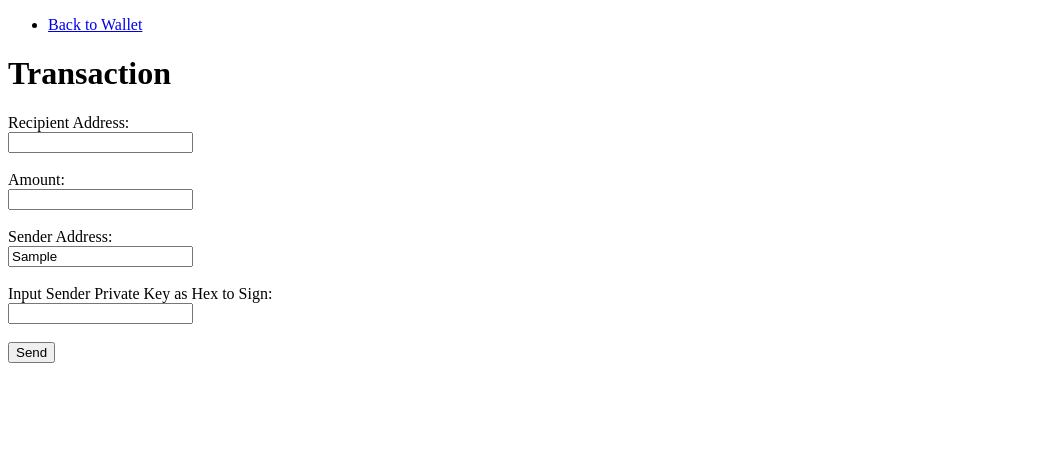
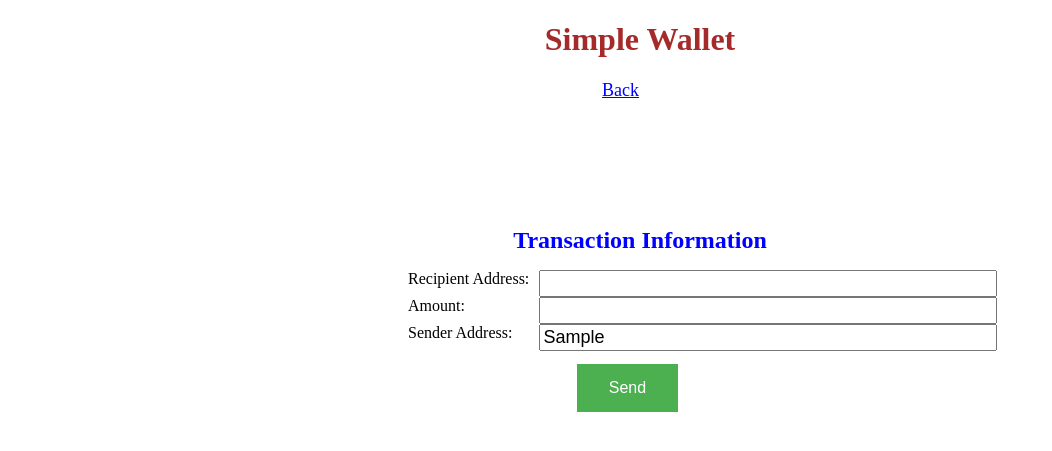
Before and after one commit to nhtung96/simple-wallet-dapp, a Flask app: template templates/transaction.html in a window 1280 px wide. Shown: the top 451 px of the page, without its empty margins (0-1052 px from the left). Run offline with Flask 2, Linux system fonts and the light colour scheme; the template is opened without the code that fills it: most values are stand-ins (such as "Sample title", 1, 10 or a date in 2020).

Commit message:
update branch

```diff
--- a/app.py
+++ b/app.py
@@ -5,6 +5,7 @@ from account import wallet
 from user import user_model as dbHandler
 from account import wallet_model as dbWallet
 import json
+
 
 app = Flask(__name__)
 
@@ -38,6 +39,74 @@ def backup():
         return render_template('backup.html', private_key=main_wallet_api.getPKHex())
     else:
         return render_template('backup.html', msg="Wrong passphrase")
+
+@app.route('/restore_by_keystore', methods=['POST'])
+def restore_by_keystore():
+    account_name = request.form['account_name']
+    # print("account_name", account_name)
+    _wallet = list_wallet.select_account(account_name=account_name)
+    # print(account_name, _wallet.account_name, _wallet.address)
+    result = main_wallet_api.restore_by_keystore(json.loads(_wallet.keystore),\
+                                                 main_account.password, account_name=account_name)
+    # print(main_wallet_api.address)
+    if request.form['action'] == 'Choose':
+        ## Restore wallet account
+        if result == "Success":
+            list_wallet.insertWallet(main_account.username, main_wallet_api.address, _wallet.keystore, main_wallet_api.account_name)
+            return redirect("/wallet_info")
+        else:
+            list_wallet.removeWallet(account_name=account_name)
+            return redirect("/account")
+    elif request.form['action'] == 'Remove':
+        list_wallet.removeWallet(account_name=account_name)
+        return redirect("/account")
+    elif request.form['action'] == 'Show Key':
+        return render_template('backup.html')
+
+@app.route('/wallet_info')
+def wallet_info():
+    main_wallet_api.update_wallet()
+    return render_template('wallet.html', address = main_wallet_api.address, username=main_account.username,\
+                            balance = main_wallet_api.balance, transactions=main_wallet_api.transactions)
+
+@app.route('/restore')
+def restore():
+	return render_template('restore.html')
+
+@app.route('/restore_wallet', methods=['POST'])
+def restore_wallet():
+    private_key = request.form['private_key']
+    account_name = request.form['account_name']
+    result = main_wallet_api.restore_wallet(private_key, account_name)
+    keystore = main_wallet_api.get_keystore(main_account.password)
+    if result == "Success":
+        status, msg = list_wallet.insertWallet(main_account.username, main_wallet_api.address, keystore, main_wallet_api.account_name)
+        if status:
+            return redirect("/wallet_info")
+        else:
+            return render_template('restore.html', error=msg)
+    else:
+        return render_template('restore.html', error=result)
+
+@app.route('/create')
+def create():
+    # Register account
+    main_wallet_api.create_wallet()
+    return render_template('create.html', address = main_wallet_api.address, private_key = main_wallet_api.private_key)
+
+@app.route('/create_wallet', methods=['POST'])
+def create_wallet():
+    # Register account
+    account_name = request.form["account_name"]
+    main_wallet_api.update_account_name(account_name=account_name)
+    keystore = main_wallet_api.get_keystore(main_account.password)
+    status, msg = list_wallet.insertWallet(main_account.username, main_wallet_api.address, keystore, account_name)
+    print("Save DB: ",  main_wallet_api.address)
+    if status:
+        return redirect("/wallet_info")
+    else:
+        return render_template('create.html', address = main_wallet_api.address, private_key = main_wallet_api.private_key, msg=msg)
+
 
 @app.route('/restore_by_keystore', methods=['POST'])
 def restore_by_keystore():
--- a/templates/index.html
+++ b/templates/index.html
@@ -43,7 +43,7 @@
     <h1>Welcome to Simple Wallet dApp</h1>
       <br \>
     <div>
-      <button onclick="window.location.href='{{ url_for ('login') }}';">Login</button>
+      <button onclick="window.location.href='{{ url_for( 'login') }}';">Login</button>
       <button onclick="window.location.href='{{ url_for( 'register') }}';">Sign Up</button>
     </div>
     <br \>
--- a/templates/transaction.html
+++ b/templates/transaction.html
@@ -3,27 +3,105 @@
 <html>
 <head>
     <title>Transaction</title>
+    <style>
+        h1.login {
+         color:blue;
+         /* margin-left: 46%; */
+         margin-top: 10%;
+         font-size: x-large;
+         text-align:center;
+       }
+
+       a.Home {
+         font-size:large;
+         text-align:center;
+         margin-left: 47%;
+         color: blue;
+       }
+
+       form {
+         /* margin-left: 42%; */
+         /* text-align:center; */
+       }
+
+       div.footer {
+         /* margin-left: 45%; */
+         margin-top: 10%;
+         text-align:center;
+       }
+
+       div.header{
+         margin-top: 10%
+       }
+
+       input.button {
+         background-color: #4CAF50; /* Green */
+         border: none;
+         color: white;
+         padding: 15px 32px;
+         text-align: center;
+         text-decoration: none;
+         display: inline-block;
+         font-size: 16px;
+         margin-top:1%;
+         margin-left: 45%;
+       }
+
+       input {
+         font-size: large;
+       }
+
+       div.register {
+         text-align: center;
+         margin-top:1%;
+       }
+
+       a.logout {
+         font-size:x-large;
+         text-align:center;
+         margin-left: 47%;
+         color: blue;
+         margin-top: 2%;
+        }
+
+      div.output {
+        width: 762px;
+        /* width: fit-content; */
+
+        background-color: gainsboro;
+        margin-left: 25%;
+        padding: 30px 30px 30px 30px;
+        font-size: x-large;
+        text-align: center;
+        align-items: center;
+      }
+
+      div.label {
+        float:left;
+        margin-left: 400px;
+      }
+
+     </style>
 </head>
 <body>
-    <nav>
-        <ul>
-          <li><a href="/wallet_info">Back to Wallet</a></li>
-        </ul>
-      </nav>
-    <h1>Transaction</h1>
+    <h1 style="text-align:center;color:brown;">Simple Wallet</h1>
+    <a class="Home" href="/wallet_info">Back</a>
+
+    <h1 class="login">Transaction Information</h1>
     <form method="POST" action="/send_transaction">
-        <label for="recipient_address">Recipient Address:</label><br>
-        <input type="text" id="recipient_address" name="recipient_address"><br><br>
-        <label for="amount">Amount:</label><br>
-        <input type="number" id="amount" name="amount"><br><br>
-        <label for="sender_address">Sender Address:</label><br>
-        <input type="text" id="sender_address" name="sender_address", value={{sender_address}}><br><br>
-        <label for="private_key">Input Sender Private Key as Hex to Sign:</label><br>
-        <input type="hex" id="private_key" name="private_key"><br></br>
-        <input type="submit" value="Send">
+        <div class="label"for="recipient_address">Recipient Address:</div>
+        <input type="text" style="width:450px;margin-left:10px" id="recipient_address" name="recipient_address">
+        <br />
+        <div class="label"for="amount">Amount:</div>
+        <input type="number" style="width:450px;margin-left:74px"  id="amount" name="amount">
+        <br />
+        <div class="label" for="sender_address">Sender Address:</div>
+        <input type="text" style="width:450px;margin-left:27px"  id="sender_address" name="sender_address" readonly="true", value={{sender_address}}>
+        <br />
+        <input type="submit" value="Send" class="button">
     </form>
     {% if hash %}
-        <h2>Sent {{ amount }} from {{ sender_address }}  to {{ recipient_address }} successfully </h2>
+        <h2 style="color:darkblue; text-align: center;">Sent {{ amount }} from {{ sender_address }}  to {{ recipient_address }} successfully </h2>
     {% endif %}
 </body>
 </html>
```
Also changed, not shown: templates/account.html (+45 -9 lines), templates/login.html (+13 -14 lines), templates/register.html (+14 -14 lines), templates/base.html (deleted).
